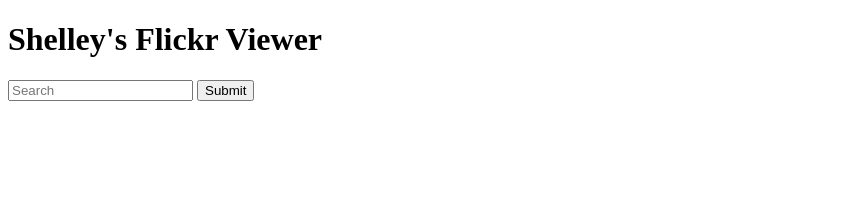
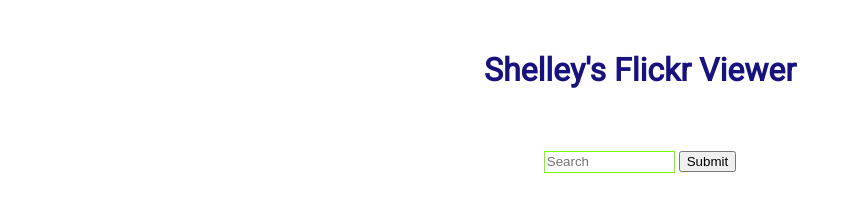
Before and after one commit to schop23/flickr_viewer, a plain HTML site: page index.html in a window 1280 px wide. Shown: the whole page, without its empty margins (0-852 px from the left). Drawn offline with nearby package versions, Linux system fonts and the light colour scheme.

Commit message:
finished jQuery, start CSS

```diff
--- a/index.html
+++ b/index.html
@@ -6,6 +6,8 @@
   <meta http-equiv="X-UA-Compatible" content="ie=edge">
   <title>Shelley's Flickr Viewer</title>
   <link rel='stylesheet' type='text/css' href='style.css'>
+  <link href="https://fonts.googleapis.com/css?family=Roboto" rel="stylesheet">
+
 </head>
 <body>
 
--- a/script.js
+++ b/script.js
@@ -12,9 +12,13 @@
         'https://api.flickr.com/services/feeds/photos_public.gne?' + 'format=json&jsoncallback=?&tags=' + searchTag + '&tagmode=all'
 
       $.getJSON(url, function (data) {
+        var html = ' '
         $.each(data.items, function (i, item) {
-
+          html += '<h3>' + item.title + '<h3>'
+          html += '<a href=' + item.media.m + '>' + item.media.m + '</a>'
+          html += '<p>Tags:' + item.tags + '</p>'
         })
+        $('#photoInfo').html(html)
       })
     }
   })
--- a/style.css
+++ b/style.css
@@ -0,0 +1,24 @@
+body {
+  font-family: 'Roboto', sans-serif;
+}
+
+.heading {
+  text-align: center;
+  color: rgb(23, 18, 125);
+  padding: 30px;
+}
+
+form {
+  text-align: center;
+  padding: 10px 0 20px 0;
+}
+
+#searchBox {
+  border: 1px solid lawngreen;
+  width: 125px;
+  height: 18px;
+}
+
+#searchButton {
+
+}
```
